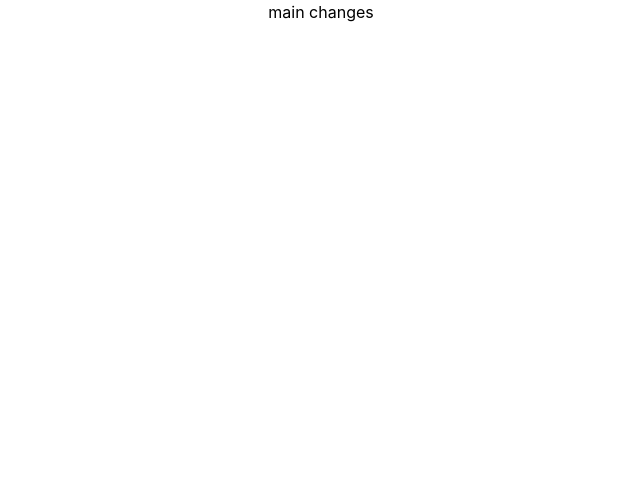
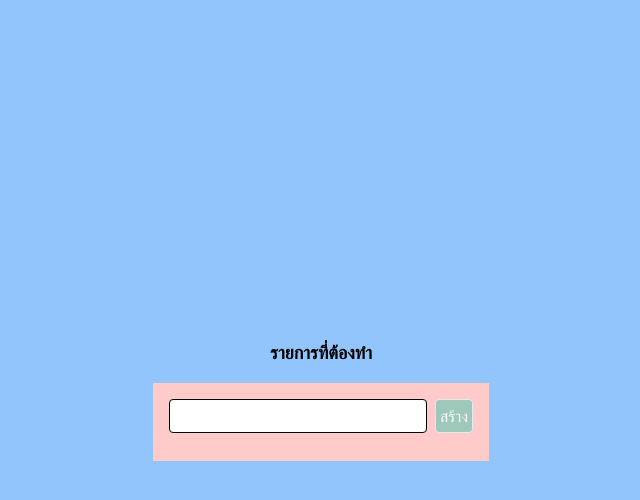
Before and after one commit to isPeang/todolist, a React (Create React App) app: page / in a window 1280 px wide. Shown: the top 500 px of the page, without its empty margins (319-959 px from the left). Built offline with nearby package versions, Linux system fonts and the light colour scheme.

Commit message:
test div

```diff
--- a/package.json
+++ b/package.json
@@ -3,12 +3,15 @@
   "version": "0.1.0",
   "private": true,
   "dependencies": {
+    "@ant-design/icons": "^5.3.6",
     "@testing-library/jest-dom": "^5.17.0",
     "@testing-library/react": "^13.4.0",
     "@testing-library/user-event": "^13.5.0",
+    "antd": "^5.16.4",
     "react": "^18.2.0",
     "react-dom": "^18.2.0",
     "react-scripts": "5.0.1",
+    "styled-components": "^6.1.8",
     "web-vitals": "^2.1.4"
   },
   "scripts": {
--- a/src/App.js
+++ b/src/App.js
@@ -1,12 +1,9 @@
-import logo from './logo.svg';
-import './App.css';
+import logo from "./logo.svg";
+import "./App.css";
+import TodoPage from "./pages/todoPage";
 
 function App() {
-  return (
-    <div className="App">
-      <h1>main changes </h1>
-    </div>
-  );
+  return <TodoPage />;
 }
 
 export default App;
--- /dev/null
+++ b/src/components/inputBox.js
@@ -0,0 +1,10 @@
+const InputBox = ({todo, onChange, onCreate}) => {
+  return (
+    <div className=" mb-3 flex justify-center">
+      <input type="text" className=" border-solid border-[1px] border-black p-1 rounded" value={todo} onChange={onChange}/>
+      <button className=" border-solid border-[1px] bg-[#9EC8B9]  ml-2 p-1 rounded text-white " onClick={onCreate}>สร้าง</button>
+    </div>
+  );
+};
+
+export default InputBox;
--- /dev/null
+++ b/src/components/lists.js
@@ -0,0 +1,17 @@
+import { Button, Card } from "antd";
+import  { EditOutlined , DeleteOutlined } from '@ant-design/icons';
+
+const Lists = ({ list, onEdit, onDelete }) => {
+  return (
+    <>
+      {list.map((list, index) => (
+        <p key={index} className=" m-4">{list} {'  '}
+        <Button onClick={() => onEdit(index)} icon={<EditOutlined />}>แก้ไข</Button> {' '}
+        <Button onClick={() => onDelete(index)} icon={<DeleteOutlined />} className=" bg-red-500 text-white">ลบ</Button>
+       </p>
+      ))}
+    </>
+  );
+};
+
+export default Lists;
--- /dev/null
+++ b/src/pages/todoPage.js
@@ -0,0 +1,51 @@
+import { useState } from "react";
+import InputBox from "../components/inputBox";
+import Lists from "../components/lists";
+
+const TodoPage = () => {
+  const [todo, setTodo] = useState();
+  const [list, setList] = useState([]);
+  const [edit, setEdit] = useState();
+
+  const onCreate = () => {
+    if (edit != null) {
+      const newList = list.map((items, index) => {
+        if (index == edit) return todo;
+        return items;
+      });
+      setList(newList);
+      setEdit(null);
+      setTodo("");
+    } else {
+      setList([...list, todo]);
+      setTodo("");
+      console.log(list);
+    }
+  };
+
+  const onDelete = (index) => {
+    const remove = list.filter((_, i) => i !== index);
+    setList(remove);
+  };
+
+  const onEdit = (index) => {
+    const editValue = list.find((_, i) => i === index);
+    setTodo(editValue);
+    setEdit(index);
+  };
+  return (
+    <div className="h-[100vh] w-[100vw] flex flex-col items-center justify-center bg-blue-300 p-0 m-0">
+        <div className=" font-bold text-lg mb-4">รายการที่ต้องทำ</div>
+      <div className=" p-4 bg-red-200 ">
+        <InputBox
+          onChange={(e) => setTodo(e.target.value)}
+          todo={todo}
+          onCreate={onCreate}
+        />
+        <Lists list={list} onDelete={onDelete} onEdit={onEdit} />
+      </div>
+    </div>
+  );
+};
+
+export default TodoPage;
```
Also changed, not shown: 1 other file (tests, documents, lock files or other folders).
